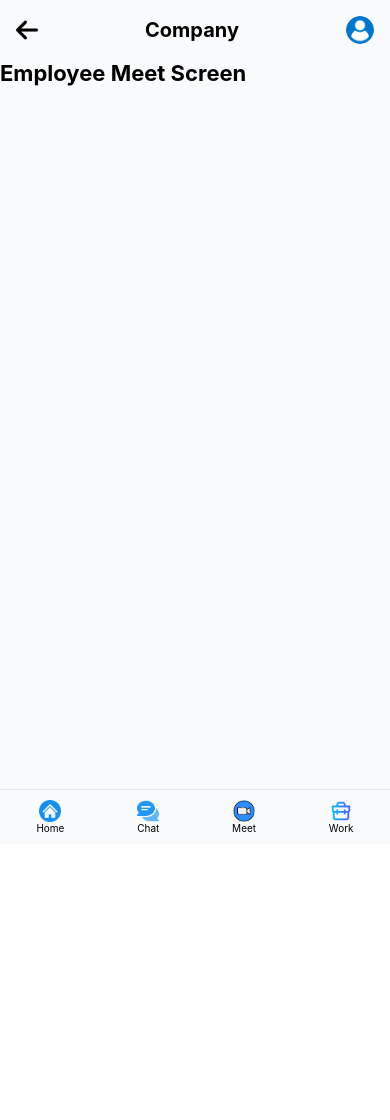
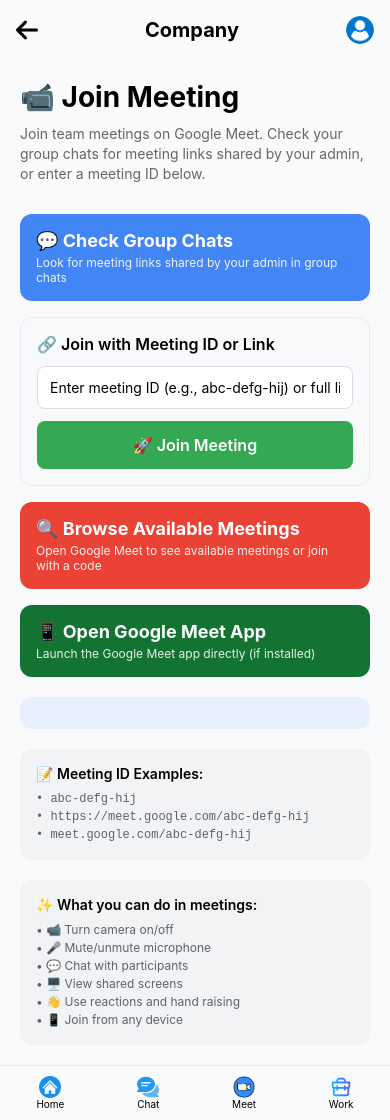
Before and after one commit to slytherin8/slyth, a React Native app in the folder slyth-app/: screen /EmployeeMeet in a window 390 px wide. Before the commit the page ends 844 px from the top, so only its background shows below. Built offline with nearby package versions, Linux system fonts and the light colour scheme; no server answers.

Commit message:
feat(admin): Implement Google Meet integration for admin meeting creation

```diff
--- a/slyth-app/src/screens/EmployeeMeetScreen.js
+++ b/slyth-app/src/screens/EmployeeMeetScreen.js
@@ -1,12 +1,250 @@
-import { Text } from "react-native";
+import React, { useState } from "react";
+import {
+  View,
+  Text,
+  TouchableOpacity,
+  Alert,
+  ScrollView,
+  Linking,
+  TextInput,
+} from "react-native";
 import AppLayout from "../components/AppLayout";
 
 export default function EmployeeMeetScreen({ navigation }) {
+  const [meetingId, setMeetingId] = useState("");
+  const [isJoining, setIsJoining] = useState(false);
+
+  const joinGoogleMeet = async () => {
+    try {
+      // Always use HTTPS URL for web compatibility
+      await Linking.openURL('https://meet.google.com');
+    } catch (error) {
+      console.error("Error opening Google Meet:", error);
+      Alert.alert("Error", "Could not open Google Meet. Please try again.");
+    }
+  };
+
+  const joinWithMeetingId = async () => {
+    if (!meetingId.trim()) {
+      Alert.alert("Missing Meeting ID", "Please enter a meeting ID or link");
+      return;
+    }
+
+    setIsJoining(true);
+    try {
+      let meetLink = meetingId.trim();
+
+      // If it's just a meeting ID (like "abc-defg-hij"), construct the full URL
+      if (!meetLink.startsWith('http')) {
+        // Remove any spaces or special characters except hyphens
+        const cleanId = meetLink.replace(/[^a-zA-Z0-9-]/g, '');
+        meetLink = `https://meet.google.com/${cleanId}`;
+      }
+
+      // Always use HTTPS URL for web compatibility
+      await Linking.openURL(meetLink);
+
+      Alert.alert(
+        "Joining Meeting! 🎉",
+        "Google Meet has been opened. You should now be joining the meeting.",
+        [{ text: "OK" }]
+      );
+    } catch (error) {
+      console.error("Error joining meeting:", error);
+      Alert.alert(
+        "Error",
+        "Could not join the meeting. Please check the meeting ID/link and try again."
+      );
+    } finally {
+      setIsJoining(false);
+    }
+  };
+
+  const openGoogleMeetApp = async () => {
+    try {
+      // Always use HTTPS URL for web compatibility
+      await Linking.openURL('https://meet.google.com');
+      Alert.alert(
+        "Google Meet Opened! 📱",
+        "Google Meet has been opened in your browser. You can now join or start meetings.",
+        [{ text: "OK" }]
+      );
+    } catch (error) {
+      console.error("Error opening Google Meet:", error);
+      Alert.alert("Error", "Could not open Google Meet. Please try again.");
+    }
+  };
+
   return (
     <AppLayout navigation={navigation} role="employee">
-      <Text style={{ fontSize: 22, fontWeight: "700" }}>
-        Employee Meet Screen
-      </Text>
+      <ScrollView showsVerticalScrollIndicator={false}>
+        <View style={{ paddingHorizontal: 20, paddingTop: 20 }}>
+          <Text style={{ fontSize: 28, fontWeight: "700", marginBottom: 10 }}>
+            📹 Join Meeting
+          </Text>
+
+          <Text style={{ fontSize: 14, color: "#666", marginBottom: 30, lineHeight: 20 }}>
+            Join team meetings on Google Meet. Check your group chats for meeting links
+            shared by your admin, or enter a meeting ID below.
+          </Text>
+
+          {/* Quick Access to Group Chats */}
+          <TouchableOpacity
+            onPress={() => navigation.navigate("EmployeeChat")}
+            style={{
+              backgroundColor: "#4285F4",
+              padding: 16,
+              borderRadius: 12,
+              marginBottom: 16,
+            }}
+          >
+            <Text style={{ color: "#fff", fontSize: 18, fontWeight: "700", marginBottom: 4 }}>
+              💬 Check Group Chats
+            </Text>
+            <Text style={{ color: "#fff", fontSize: 12, opacity: 0.9 }}>
+              Look for meeting links shared by your admin in group chats
+            </Text>
+          </TouchableOpacity>
+
+          {/* Join with Meeting ID/Link */}
+          <View
+            style={{
+              backgroundColor: "#f8f9fa",
+              padding: 16,
+              borderRadius: 12,
+              marginBottom: 16,
+              borderWidth: 1,
+              borderColor: "#e8eaed",
+            }}
+          >
+            <Text style={{ fontSize: 16, fontWeight: "600", marginBottom: 12 }}>
+              🔗 Join with Meeting ID or Link
+            </Text>
+
+            <TextInput
+              style={{
+                borderWidth: 1,
+                borderColor: "#dadce0",
+                borderRadius: 8,
+                padding: 12,
+                fontSize: 14,
+                backgroundColor: "#fff",
+                marginBottom: 12,
+              }}
+              placeholder="Enter meeting ID (e.g., abc-defg-hij) or full link"
+              value={meetingId}
+              onChangeText={setMeetingId}
+              autoCapitalize="none"
+              autoCorrect={false}
+            />
+
+            <TouchableOpacity
+              onPress={joinWithMeetingId}
+              disabled={isJoining}
+              style={{
+                backgroundColor: "#34A853",
+                padding: 14,
+                borderRadius: 8,
+                alignItems: "center",
+                opacity: isJoining ? 0.6 : 1,
+              }}
+            >
+              <Text style={{ color: "#fff", fontSize: 16, fontWeight: "600" }}>
+                {isJoining ? "Joining..." : "🚀 Join Meeting"}
+              </Text>
+            </TouchableOpacity>
+          </View>
+
+          {/* Browse Meetings */}
+          <TouchableOpacity
+            onPress={joinGoogleMeet}
+            style={{
+              backgroundColor: "#EA4335",
+              padding: 16,
+              borderRadius: 12,
+              marginBottom: 16,
+            }}
+          >
+            <Text style={{ color: "#fff", fontSize: 18, fontWeight: "700", marginBottom: 4 }}>
+              🔍 Browse Available Meetings
+            </Text>
+            <Text style={{ color: "#fff", fontSize: 12, opacity: 0.9 }}>
+              Open Google Meet to see available meetings or join with a code
+            </Text>
+          </TouchableOpacity>
+
+          {/* Open Google Meet App */}
+          <TouchableOpacity
+            onPress={openGoogleMeetApp}
+            style={{
+              backgroundColor: "#137333",
+              padding: 16,
+              borderRadius: 12,
+              marginBottom: 20,
+            }}
+          >
+            <Text style={{ color: "#fff", fontSize: 18, fontWeight: "700", marginBottom: 4 }}>
+              📱 Open Google Meet App
+            </Text>
+            <Text style={{ color: "#fff", fontSize: 12, opacity: 0.9 }}>
+              Launch the Google Meet app directly (if installed)
+            </Text>
+          </TouchableOpacity>
+
+          {/* Instructions */}
+          <View
+            style={{
+              backgroundColor: "#e8f0fe",
+              padding: 16,
+              borderRadius: 12,
+              marginBottom: 20,
+            }}
+          >
+
+          </View>
+
+          {/* Meeting Examples */}
+          <View
+            style={{
+              backgroundColor: "#f1f3f4",
+              padding: 16,
+              borderRadius: 12,
+              marginBottom: 20,
+            }}
+          >
+            <Text style={{ fontSize: 14, fontWeight: "600", marginBottom: 8 }}>
+              📝 Meeting ID Examples:
+            </Text>
+            <Text style={{ fontSize: 12, color: "#5f6368", lineHeight: 18, fontFamily: "monospace" }}>
+              • abc-defg-hij{"\n"}
+              • https://meet.google.com/abc-defg-hij{"\n"}
+              • meet.google.com/abc-defg-hij
+            </Text>
+          </View>
+
+          {/* Features */}
+          <View
+            style={{
+              backgroundColor: "#f1f3f4",
+              padding: 16,
+              borderRadius: 12,
+              marginBottom: 20,
+            }}
+          >
+            <Text style={{ fontSize: 14, fontWeight: "600", marginBottom: 8 }}>
+              ✨ What you can do in meetings:
+            </Text>
+            <Text style={{ fontSize: 12, color: "#5f6368", lineHeight: 18 }}>
+              • 📹 Turn camera on/off{"\n"}
+              • 🎤 Mute/unmute microphone{"\n"}
+              • 💬 Chat with participants{"\n"}
+              • 🖥️ View shared screens{"\n"}
+              • 👋 Use reactions and hand raising{"\n"}
+              • 📱 Join from any device
+            </Text>
+          </View>
+        </View>
+      </ScrollView>
     </AppLayout>
   );
 }
```
